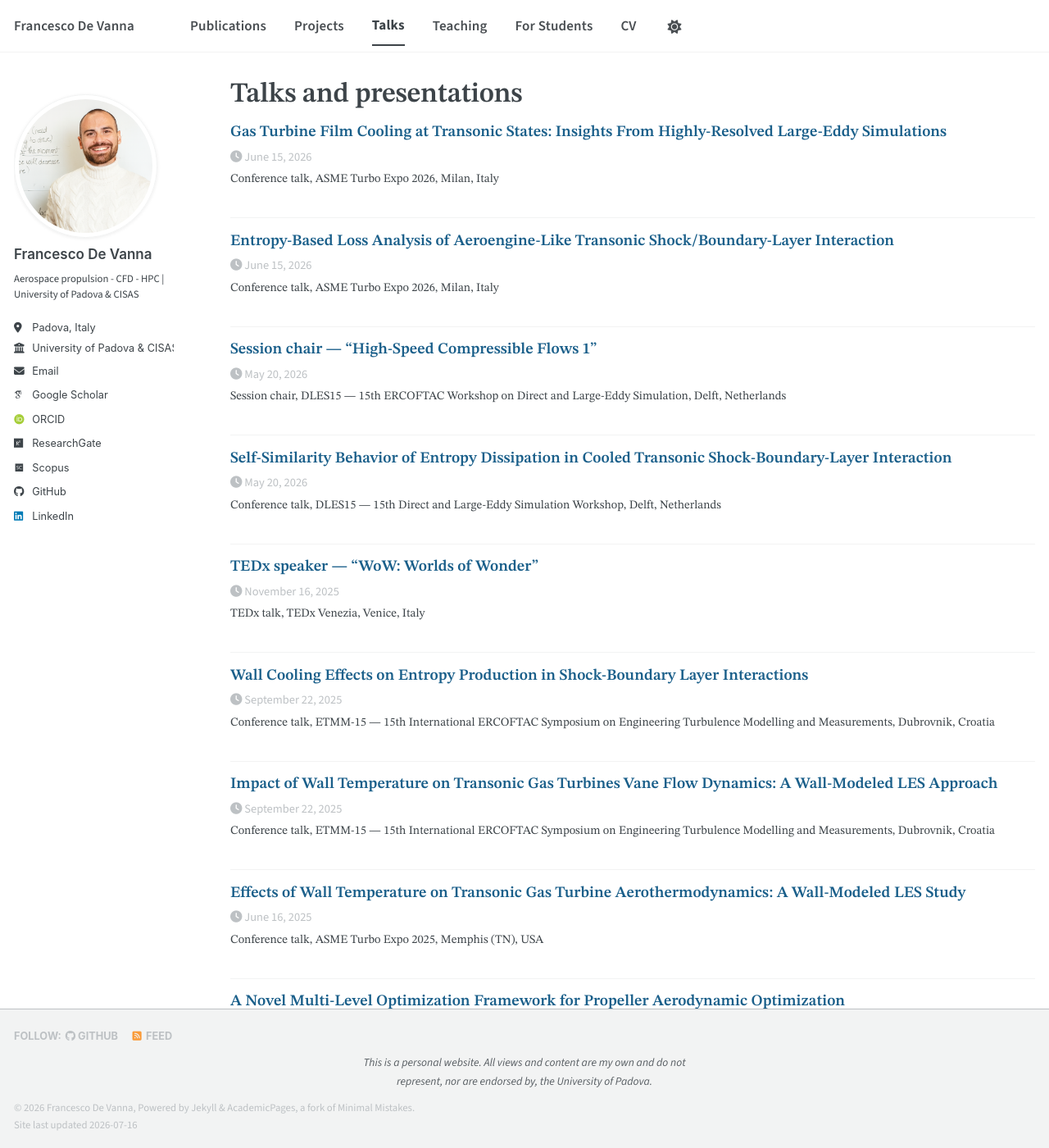
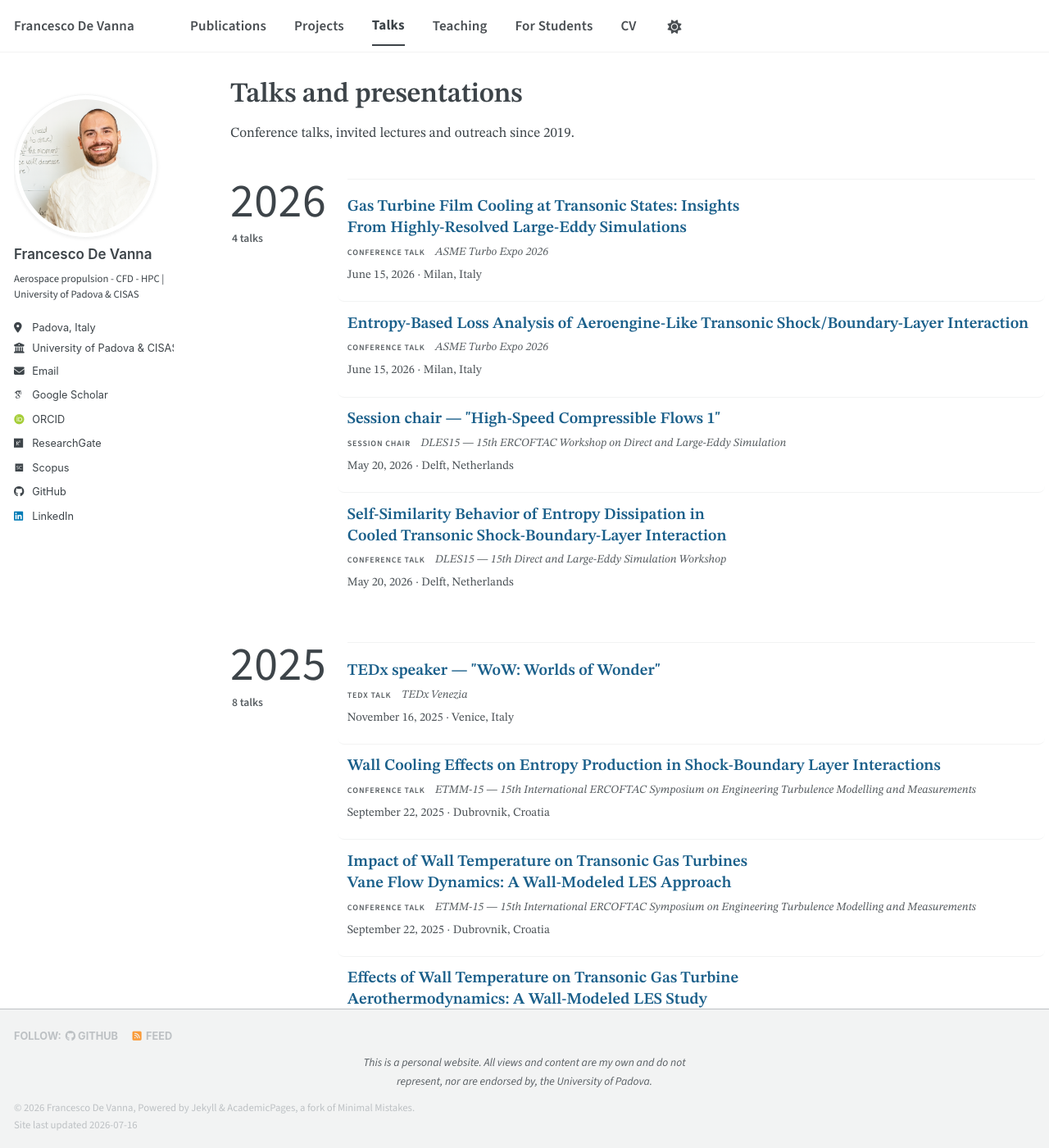
Before and after one commit to FrancescoDeVanna/francescodevanna.github.io, a Jekyll site: the page built from _pages/talks.html, in a window 1280 px wide and 1400 px high. Shown: the whole window at 82% size. Built offline with Jekyll 4.4.1, drawn with Linux system fonts in a browser that asks for light colours; some web fonts are replaced; some of the changed text lies outside the part shown.

Commit message:
Talks: group by year with the Publications visual system
Sticky year numerals with per-year counts, small-caps type labels,
italic venue, date-location line. Reuses pub-* styles, no new CSS.

Co-Authored-By: Claude Opus 4.8 (1M context) <noreply@anthropic.com>

```diff
--- a/_pages/talks.html
+++ b/_pages/talks.html
@@ -5,12 +5,33 @@ permalink: /talks/
 author_profile: true
 ---
 
-{% if site.talkmap_link == true %}
+{% include base_path %}
 
-<p style="text-decoration:underline;"><a href="/talkmap.html">See a map of all the places I've given a talk!</a></p>
+<p>Conference talks, invited lectures and outreach since 2019.</p>
 
-{% endif %}
-
-{% for post in site.talks reversed %}
-  {% include archive-single-talk.html %}
+{% assign by_year = site.talks | group_by_exp: "item", "item.date | date: '%Y'" | sort: "name" | reverse %}
+{% for year in by_year %}
+{% assign year_size = year.items | size %}
+<section class="pub-year-group">
+  <div class="pub-year-rail">
+    <h2 class="pub-year">
+      <span class="pub-year-num">{{ year.name }}</span>
+      <span class="pub-year-count">{{ year_size }} {% if year_size == 1 %}talk{% else %}talks{% endif %}</span>
+    </h2>
+  </div>
+  <div class="pub-year-items">
+  {% assign year_posts = year.items | sort: "date" | reverse %}
+  {% for post in year_posts %}
+    <div class="pub-item">
+      <article class="archive__item" itemscope itemtype="http://schema.org/CreativeWork">
+        <h3 class="pub-title" itemprop="headline">
+          <a href="{{ base_path }}{{ post.url }}" rel="permalink">{{ post.title }}</a>
+        </h3>
+        <p class="pub-meta"><span class="pub-type">{{ post.type }}</span><i class="pub-venue">{{ post.venue }}</i></p>
+        <p class="pub-citation">{{ post.date | date: "%B %-d, %Y" }} &middot; {{ post.location }}</p>
+      </article>
+    </div>
+  {% endfor %}
+  </div>
+</section>
 {% endfor %}
```
